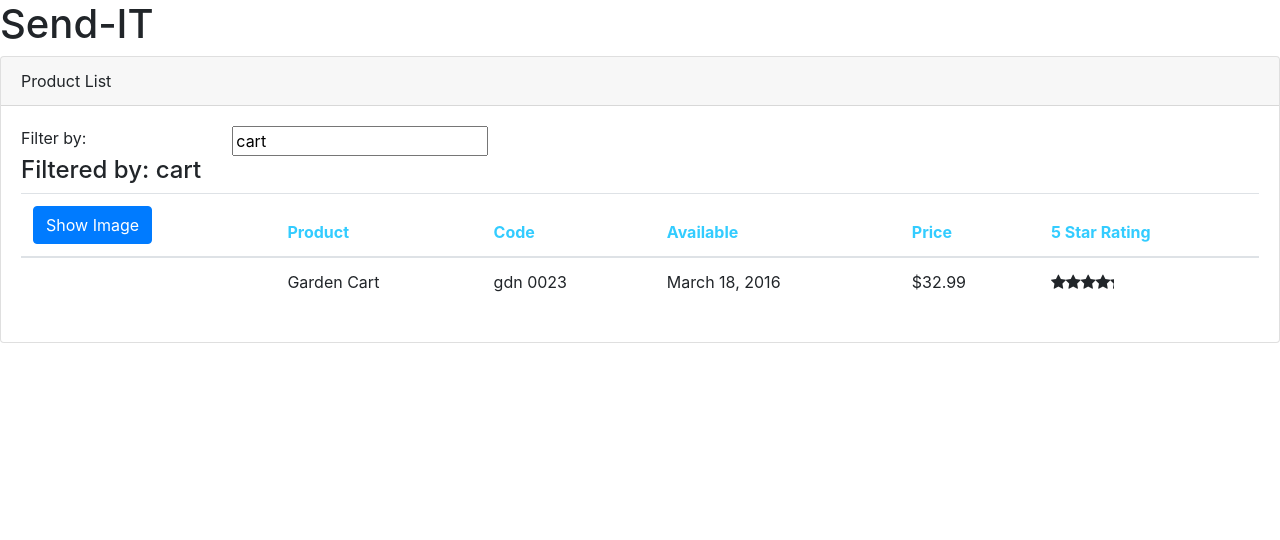
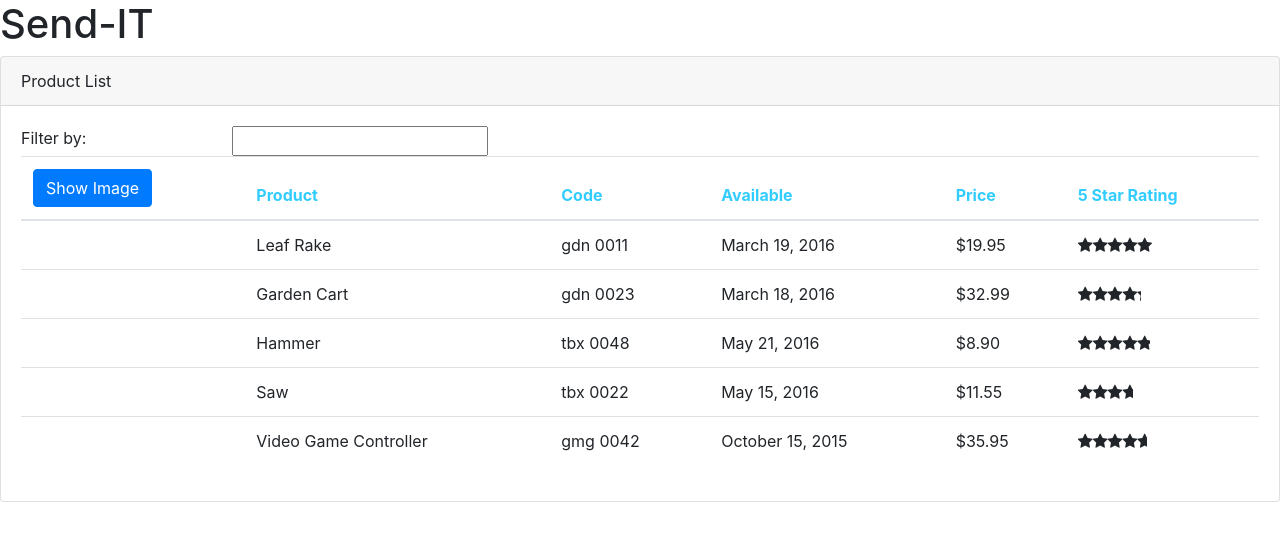
Before and after one commit to Kibetchirchir/sendit-ng, an Angular app: page / in a window 1280 px wide. Shown: the top 540 px of the page. Built offline with nearby package versions, Linux system fonts and the light colour scheme.

Commit message:
learn(injectable): learn services and injecting
- dependency injection
- service injecting
- using root in providedin

[Learned]

```diff
--- a/src/app/products/prduct-list.component.ts
+++ b/src/app/products/prduct-list.component.ts
@@ -1,5 +1,6 @@
 import { Component, OnInit } from '@angular/core';
 import { IProduct } from './product';
+import { ProductService } from './product.service';
 
 
 @Component({
@@ -14,68 +15,17 @@
     imageMargin: number = 2;
 
 
-    products: IProduct[] = [
-        {
-            "productId": 1,
-            "productName": "Leaf Rake",
-            "productCode": "GDN-0011",
-            "releaseDate": "March 19, 2016",
-            "description": "Leaf rake with 48-inch wooden handle.",
-            "price": 19.95,
-            "starRating": 5,
-            "imageUrl": "http://openclipart.org/image/300px/svg_to_png/26215/Anonymous_Leaf_Rake.png"
-        },
-        {
-            "productId": 2,
-            "productName": "Garden Cart",
-            "productCode": "GDN-0023",
-            "releaseDate": "March 18, 2016",
-            "description": "15 gallon capacity rolling garden cart",
-            "price": 32.99,
-            "starRating": 4.2,
-            "imageUrl": "http://openclipart.org/image/300px/svg_to_png/58471/garden_cart.png"
-        },
-        {
-            "productId": 5,
-            "productName": "Hammer",
-            "productCode": "TBX-0048",
-            "releaseDate": "May 21, 2016",
-            "description": "Curved claw steel hammer",
-            "price": 8.9,
-            "starRating": 4.8,
-            "imageUrl": "http://openclipart.org/image/300px/svg_to_png/73/rejon_Hammer.png"
-        },
-        {
-            "productId": 8,
-            "productName": "Saw",
-            "productCode": "TBX-0022",
-            "releaseDate": "May 15, 2016",
-            "description": "15-inch steel blade hand saw",
-            "price": 11.55,
-            "starRating": 3.7,
-            "imageUrl": "http://openclipart.org/image/300px/svg_to_png/27070/egore911_saw.png"
-        },
-        {
-            "productId": 10,
-            "productName": "Video Game Controller",
-            "productCode": "GMG-0042",
-            "releaseDate": "October 15, 2015",
-            "description": "Standard two-button video game controller",
-            "price": 35.95,
-            "starRating": 4.6,
-            "imageUrl": "http://openclipart.org/image/300px/svg_to_png/120337/xbox-controller_01.png"
-        }
-    ];
+    products: IProduct[] = [];
     showImage: boolean = false;
     _listFilter: string;
     filteredProducts: IProduct[];
 
+    constructor(private productService: ProductService){
+    }
+
     ngOnInit(): void{
-        console.log("im working")
-    }
-    constructor(){
+        this.products = this.productService.getProducts();
         this.filteredProducts = this.products;
-        this.listFilter = 'cart'
     }
 
     toggleImage(): void{
--- /dev/null
+++ b/src/app/products/product.service.ts
@@ -0,0 +1,64 @@
+import { Injectable } from '@angular/core';
+import { IProduct } from './product';
+
+@Injectable({
+    providedIn: 'root'
+})
+export class ProductService {
+
+    getProducts(): IProduct[]{
+        return [
+            {
+                "productId": 1,
+                "productName": "Leaf Rake",
+                "productCode": "GDN-0011",
+                "releaseDate": "March 19, 2016",
+                "description": "Leaf rake with 48-inch wooden handle.",
+                "price": 19.95,
+                "starRating": 5,
+                "imageUrl": "http://openclipart.org/image/300px/svg_to_png/26215/Anonymous_Leaf_Rake.png"
+            },
+            {
+                "productId": 2,
+                "productName": "Garden Cart",
+                "productCode": "GDN-0023",
+                "releaseDate": "March 18, 2016",
+                "description": "15 gallon capacity rolling garden cart",
+                "price": 32.99,
+                "starRating": 4.2,
+                "imageUrl": "http://openclipart.org/image/300px/svg_to_png/58471/garden_cart.png"
+            },
+            {
+                "productId": 5,
+                "productName": "Hammer",
+                "productCode": "TBX-0048",
+                "releaseDate": "May 21, 2016",
+                "description": "Curved claw steel hammer",
+                "price": 8.9,
+                "starRating": 4.8,
+                "imageUrl": "http://openclipart.org/image/300px/svg_to_png/73/rejon_Hammer.png"
+            },
+            {
+                "productId": 8,
+                "productName": "Saw",
+                "productCode": "TBX-0022",
+                "releaseDate": "May 15, 2016",
+                "description": "15-inch steel blade hand saw",
+                "price": 11.55,
+                "starRating": 3.7,
+                "imageUrl": "http://openclipart.org/image/300px/svg_to_png/27070/egore911_saw.png"
+            },
+            {
+                "productId": 10,
+                "productName": "Video Game Controller",
+                "productCode": "GMG-0042",
+                "releaseDate": "October 15, 2015",
+                "description": "Standard two-button video game controller",
+                "price": 35.95,
+                "starRating": 4.6,
+                "imageUrl": "http://openclipart.org/image/300px/svg_to_png/120337/xbox-controller_01.png"
+            }
+        ];
+    }
+
+}
```
